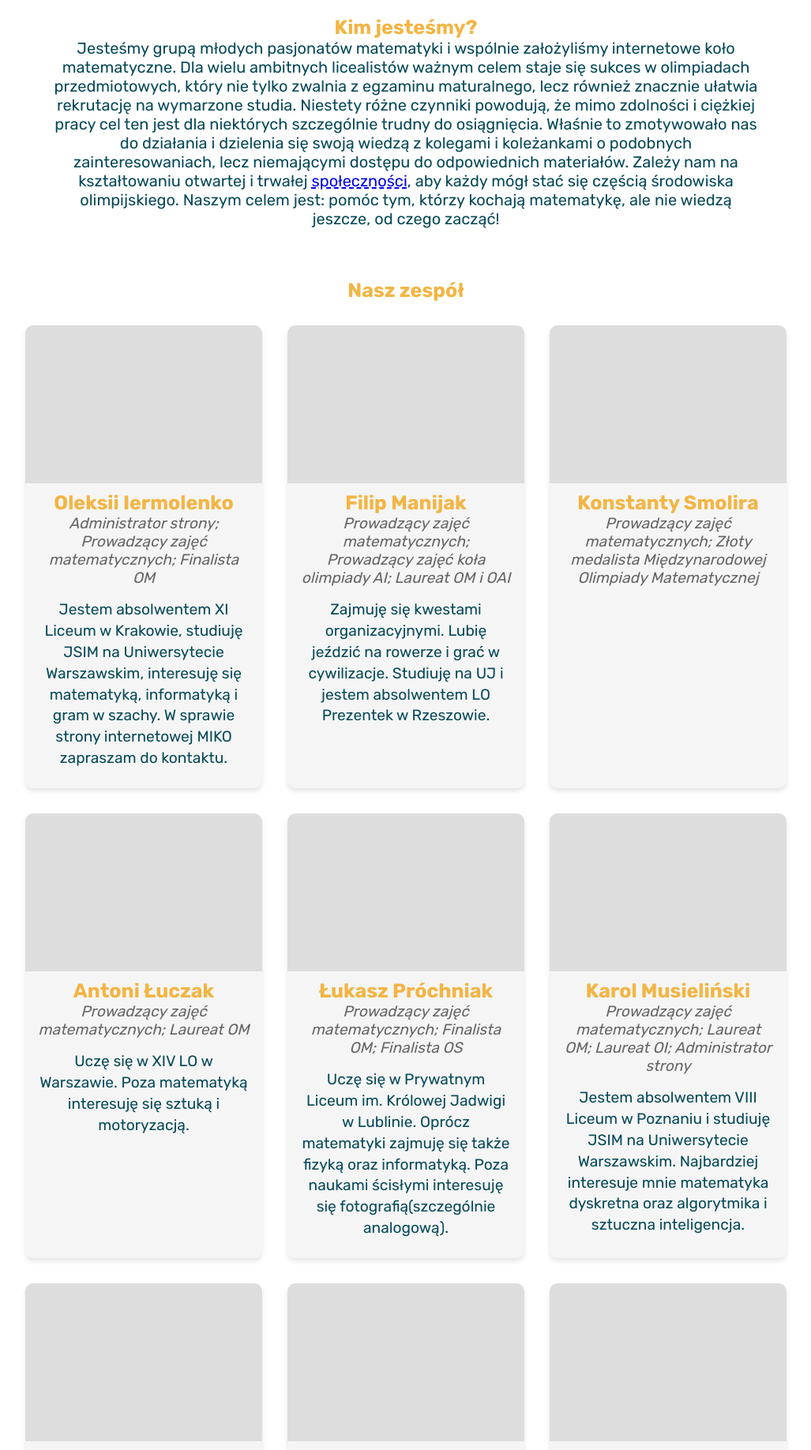
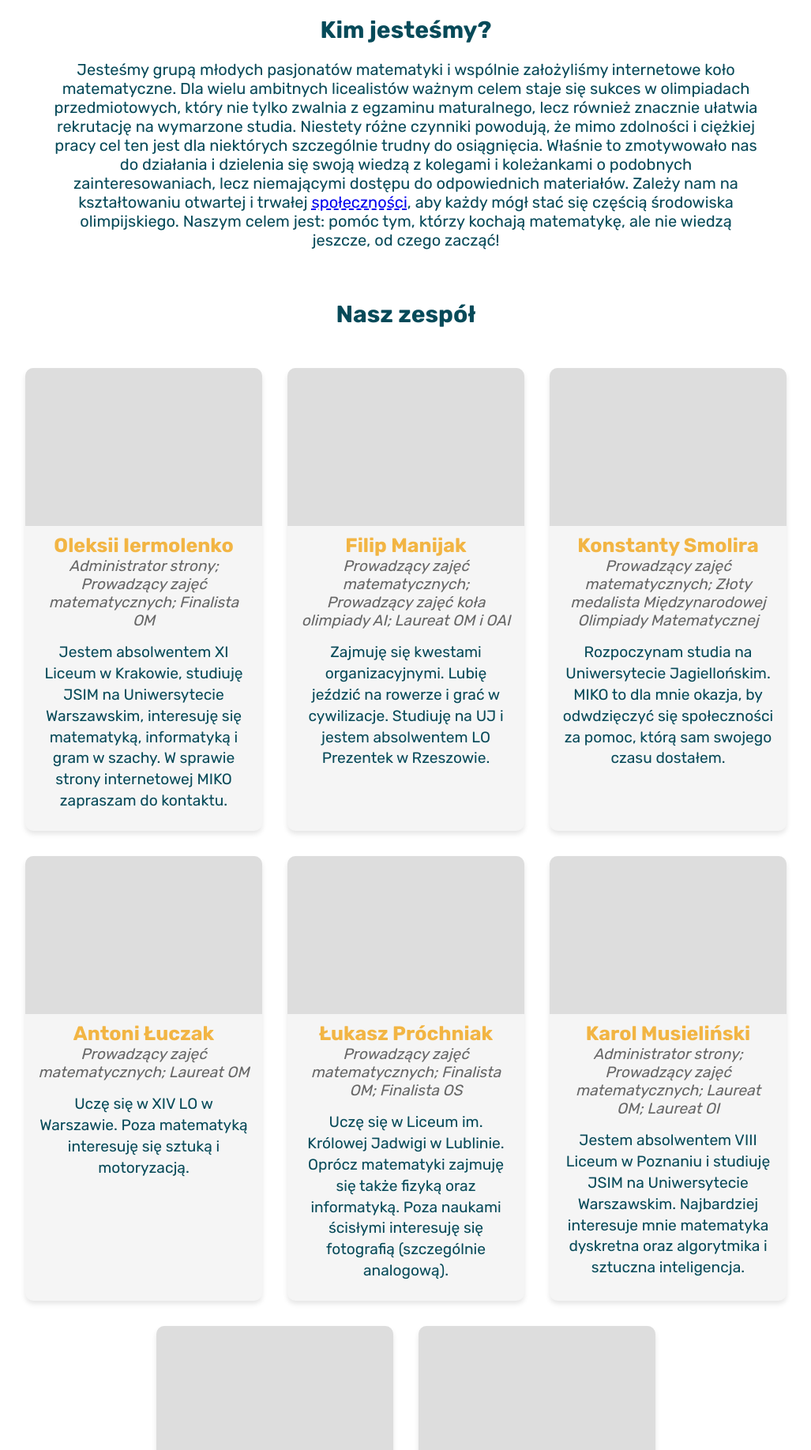
Before and after one commit to MIKOmath/MIKOsite, a Django app: page /about/ in a window 1280 px wide. Shown: the part 80-1916 px from the top of the page at 79% size, without its empty margins (126-1153 px from the left). Run offline with Django 5.2, Linux system fonts and the light colour scheme.

Commit message:
Change frontend and links

```diff
--- a/mikosite/accounts/templates/profile.html
+++ b/mikosite/accounts/templates/profile.html
@@ -5,7 +5,7 @@
 <head>
     <meta charset="UTF-8">
     <meta name="viewport" content="width=device-width, initial-scale=1.0">
-    <title>Profile</title>
+    <title>Prolif</title>
     <link rel="stylesheet" href="{% static 'styleProfile.css' %}">
 </head>
 <body>
--- a/mikosite/accounts/templates/publicprofile.html
+++ b/mikosite/accounts/templates/publicprofile.html
@@ -5,7 +5,7 @@
 <head>
     <meta charset="UTF-8">
     <meta name="viewport" content="width=device-width, initial-scale=1.0">
-    <title>{{ username }}'s Public Profile</title>
+    <title>Profil {{ username }}</title>
 
     <!-- tu jest css do profilu, trzeba zrobić nowy plik-->
         <link rel="stylesheet" href="{% static 'styleProfile.css' %}">
--- a/mikosite/accounts/templates/zarzadzanie.html
+++ b/mikosite/accounts/templates/zarzadzanie.html
@@ -5,7 +5,7 @@
 <head>
     <meta charset="UTF-8">
     <meta name="viewport" content="width=device-width, initial-scale=1.0">
-    <title>User Management</title>
+    <title>Zarządzanie</title>
     <!-- Link to external CSS file -->
     <link rel="stylesheet" href="{% static 'zarzadzanie.css' %}">
 </head>
--- a/mikosite/hintBase/templates/addsolution.html
+++ b/mikosite/hintBase/templates/addsolution.html
@@ -5,7 +5,7 @@
 <head>
     <meta charset="UTF-8">
     <meta name="viewport" content="width=device-width, initial-scale=1.0">
-    <title>Add Problem Hint</title>
+    <title>Dadaj zadanie</title>
     <!-- Link to external CSS file -->
     <link rel="stylesheet" type="text/css" href="{% static 'addsolutionSyle.css' %}">
 
--- a/mikosite/hintBase/templates/index1.html
+++ b/mikosite/hintBase/templates/index1.html
@@ -6,7 +6,7 @@
 <head>
 <meta charset="UTF-8">
 <meta name="viewport" content="width=device-width, initial-scale=1.0">
-<title>Tasks Page</title>
+<title>Baza zadań</title>
 <link rel="stylesheet" href="{% static 'hintbaseindexStyle.css' %}">
      <link rel="stylesheet" href="https://cdn.jsdelivr.net/npm/katex@0.16.9/dist/katex.min.css"
         integrity="sha384-n8MVd4RsNIU0tAv4ct0nTaAbDJwPJzDEaqSD1odI+WdtXRGWt2kTvGFasHpSy3SV" crossorigin="anonymous">
--- a/mikosite/kolomat/templates/informacje.html
+++ b/mikosite/kolomat/templates/informacje.html
@@ -3,7 +3,7 @@
 <!DOCTYPE html>
 <html lang="pl">
 <head>
-    <title>Title</title>
+    <title>Koło matematyczne</title>
     <meta charset="UTF-8">
         <meta name="viewport" content="width=device-width, initial-scale=1.0">
 
--- a/mikosite/mainSite/templates/404.html
+++ b/mikosite/mainSite/templates/404.html
@@ -4,7 +4,7 @@
 <head>
     <meta charset="UTF-8">
     <meta name="viewport" content="width=device-width, initial-scale=1.0">
-    <title>Simple Page</title>
+    <title>404</title>
     <link rel="stylesheet" href="{% static 'aboutStyle.css' %}">
 </head>
 <body>
--- a/mikosite/mainSite/templates/about.html
+++ b/mikosite/mainSite/templates/about.html
@@ -4,7 +4,7 @@
 <head>
     <meta charset="UTF-8">
     <meta name="viewport" content="width=device-width, initial-scale=1.0">
-    <title>Simple Page</title>
+    <title>O nas</title>
     <link rel="stylesheet" href="{% static 'aboutStyle.css' %}">
 </head>
 <body>
@@ -13,7 +13,7 @@
 
 
     <section id="description">
-        <h2>Kim jesteśmy?</h2>
+        <h1>Kim jesteśmy?</h1>
         <h3>Jesteśmy grupą młodych pasjonatów matematyki i wspólnie założyliśmy internetowe koło matematyczne.
             Dla wielu ambitnych licealistów ważnym celem staje się sukces w olimpiadach przedmiotowych, który nie tylko
             zwalnia z egzaminu maturalnego, lecz również znacznie ułatwia rekrutację na wymarzone studia. Niestety różne
@@ -27,7 +27,7 @@
     </section>
 
     <section id="team">
-        <h2>Nasz zespół</h2>
+        <h1>Nasz zespół</h1>
         <div class="team-tiles">
 
             <div class="team-member">
@@ -47,7 +47,7 @@
                 <div class="photo-placeholder"> </div>
                 <h2>Konstanty Smolira</h2>
                 <h3 class="role">Prowadzący zajęć matematycznych; Złoty medalista Międzynarodowej Olimpiady Matematycznej</h3>
-                <h3 class="description"></h3>
+                <h3 class="description">Rozpoczynam studia na Uniwersytecie Jagiellońskim. MIKO to dla mnie okazja, by odwdzięczyć się społeczności za pomoc, którą sam swojego czasu dostałem.</h3>
             </div>
             <div class="team-member">
                 <div class="photo-placeholder"> </div>
@@ -59,46 +59,46 @@
                 <div class="photo-placeholder"> </div>
                 <h2>Łukasz Próchniak</h2>
                 <h3 class="role">Prowadzący zajęć matematycznych; Finalista OM; Finalista OS</h3>
-                <h3 class="description">Uczę się w Prywatnym Liceum im. Królowej Jadwigi w Lublinie. Oprócz matematyki
-                    zajmuję się także fizyką oraz informatyką. Poza naukami ścisłymi interesuję się fotografią(szczególnie analogową).</h3>
+                <h3 class="description">Uczę się w Liceum im. Królowej Jadwigi w Lublinie. Oprócz matematyki
+                    zajmuję się także fizyką oraz informatyką. Poza naukami ścisłymi interesuję się fotografią (szczególnie analogową).</h3>
             </div>
             <div class="team-member">
                 <div class="photo-placeholder"> </div>
                 <h2>Karol Musieliński</h2>
-                <h3 class="role">Prowadzący zajęć matematycznych; Laureat OM; Laureat OI; Administrator strony</h3>
+                <h3 class="role">Administrator strony; Prowadzący zajęć matematycznych; Laureat OM; Laureat OI</h3>
                 <h3 class="description">Jestem absolwentem VIII Liceum w Poznaniu i studiuję JSIM na Uniwersytecie Warszawskim.
                     Najbardziej interesuje mnie matematyka dyskretna oraz algorytmika i sztuczna inteligencja.</h3>
             </div>
-            <div class="team-member">
-                <div class="photo-placeholder"> </div>
-                <h2>Miłosz Płatek</h2>
-                <h3 class="role">Prowadzący Fecebookowego Koła OMJ; Prowadzący zajęć matematycznych; Medalista MEMO oraz CAPS</h3>
-                <h3 class="description"></h3>
-            </div>
-            <div class="team-member">
-                <div class="photo-placeholder"> </div>
-                <h2>Kordian Pisarek</h2>
-                <h3 class="role">Prowadzący zajęć matematycznych; Designer strony internetowej MIKO</h3>
-                <h3 class="description"></h3>
-            </div>
+<!--            <div class="team-member">-->
+<!--                <div class="photo-placeholder"> </div>-->
+<!--                <h2>Miłosz Płatek</h2>-->
+<!--                <h3 class="role">Prowadzący Facebookowego Koła OMJ; Prowadzący zajęć matematycznych; Medalista MEMO oraz CAPS</h3>-->
+<!--                <h3 class="description"></h3>-->
+<!--            </div>-->
+<!--            <div class="team-member">-->
+<!--                <div class="photo-placeholder"> </div>-->
+<!--                <h2>Kordian Pisarek</h2>-->
+<!--                <h3 class="role">Prowadzący zajęć matematycznych; Designer strony internetowej MIKO</h3>-->
+<!--                <h3 class="description"></h3>-->
+<!--            </div>-->
             <div class="team-member">
                 <div class="photo-placeholder"> </div>
                 <h2>Tymoteusz Stępkowski</h2>
                 <h3 class="role">Prowadzący zajęć AI; Laureat OAI; Finalista OM; Finalista OI</h3>
-                <h3 class="description">Jestem uczniem Uniwersyteckiego Liceum Ogólnokształcącego w Toruniu. Pasjonuję się informatyką, a w szczególności programowaniem. Lubię dzielić się wiedzą i doświadczeniem.</h3>
+                <h3 class="description">Jestem uczniem Uniwersyteckiego Liceum Ogólnokształcącego w Toruniu. Pasjonuję się informatyką, a w szczególności programowaniem.</h3>
             </div>
-            <div class="team-member">
-                <div class="photo-placeholder"> </div>
-                <h2>Jakub Podhajski</h2>
-                <h3 class="role">Pomoc w tworzeniu frontend'u</h3>
-                <h3 class="description"></h3>
-            </div>
-            <div class="team-member">
-                <div class="photo-placeholder"></div>
-                <h2>Igor Stec</h2>
-                <h3 class="role">Pomoc w tworzeniu frontend'u</h3>
-                <h3 class="description"></h3>
-            </div>
+<!--            <div class="team-member">-->
+<!--                <div class="photo-placeholder"> </div>-->
+<!--                <h2>Jakub Podhajski</h2>-->
+<!--                <h3 class="role">Pomoc w tworzeniu frontendu </h3>-->
+<!--                <h3 class="description"></h3>-->
+<!--            </div>-->
+<!--            <div class="team-member">-->
+<!--                <div class="photo-placeholder"></div>-->
+<!--                <h2>Igor Stec</h2>-->
+<!--                <h3 class="role">Pomoc w tworzeniu frontendu </h3>-->
+<!--                <h3 class="description"></h3>-->
+<!--            </div>-->
             <div class="team-member">
                 <div class="photo-placeholder"> </div>
                 <h2>Prowadzący kółek</h2>
--- a/mikosite/mainSite/templates/footer.html
+++ b/mikosite/mainSite/templates/footer.html
@@ -2,7 +2,6 @@
 
 
 <head>
-    <title>Footer Design</title>
     <meta charset="utf-8">
     <meta name="viewport" content="width=device-width, initial-scale=1">
     <link rel="stylesheet" href="{% static 'mainSite/footerStyle.css' %}">
@@ -24,17 +23,16 @@
                 <div class="footer-col">
                     <h4>Kontakt</h4>
                     <ul>
-                        <li><a href="#">kontakt@mikomath.org</a></li>
-
+                        <li><a style="text-transform: lowercase" href="mailto:mikosekretariat@gmail.com">mikosekretariat@gmail.com</a></li>
                     </ul>
                 </div>
                 <div class="footer-col">
                     <h4>Sociale</h4>
                     <div class="social-links">
-                        <a href="#"><i class="fab fa-facebook-f"></i></a>
-                        <a href="#"><i class="fab fa-discord"></i></a>
-                        <a href="#"><i class="fab fa-youtube"></i></a>
-                        <a href="#"><i class="fab fa-github"></i></a>
+                        <a href="https://www.facebook.com/koloolimpijskieMIKO"><i class="fab fa-facebook-f"></i></a>
+                        <a href="https://discord.gg/nA8CjrPqGM"><i class="fab fa-discord"></i></a>
+                        <a href="https://www.youtube.com/@PolskiAOPS"><i class="fab fa-youtube"></i></a>
+                        <a href="https://github.com/xAlpaca/MIKOProd"><i class="fab fa-github"></i></a>
                     </div>
                 </div>
             </div>
--- a/mikosite/mainSite/templates/header.html
+++ b/mikosite/mainSite/templates/header.html
@@ -2,7 +2,6 @@
 
 
 <head>
-    <title>Footer Design</title>
     <meta charset="utf-8">
     <meta name="viewport" content="width=device-width, initial-scale=1">
     <link rel="stylesheet" href="{% static 'mainSite/headerStyle.css' %}">
@@ -25,7 +24,7 @@
     </button>
     <ul class="navbar-center">
         <li><a href="/" {% if request.path == '/' %}id="current"{% endif %}>HOME</a></li>
-        <li><a href="/kolomatematyczne" {% if request.path == '/kolomatematyczne/' %}id="current"{% endif %}>KOŁO MATEMATYCZNE</a></li>
+        <li><a href="/kolo" {% if request.path == '/kolomatematyczne/' %}id="current"{% endif %}>KOŁO MATEMATYCZNE</a></li>
         <li><a href="/about" {% if request.path == '/about/' %}id="current"{% endif %}>O NAS</a></li>
         <li><a href="#" {% if request.path == '/bazahintow/' %}id="current"{% endif %}>BAZA ZADAŃ</a></li>
         <li class="profile-item"><a href="#" {% if request.path == '/profile/' %}id="current"{% endif %}>PROFIL</a></li>
--- a/mikosite/mainSite/templates/roadmap.html
+++ b/mikosite/mainSite/templates/roadmap.html
@@ -4,7 +4,7 @@
 <head>
     <meta charset="UTF-8">
     <meta name="viewport" content="width=device-width, initial-scale=1.0">
-    <title>Simple Page</title>
+    <title>Drogowskaz olimpijczyka</title>
     <link rel="stylesheet" href="{% static 'roadmapStyle.css' %}">
 </head>
 <body>
--- a/mikosite/mikosite/urls.py
+++ b/mikosite/mikosite/urls.py
@@ -24,6 +24,6 @@ urlpatterns = [
     path('admin/', admin.site.urls),
     path("", include("mainSite.urls")),
     path('', include('accounts.urls')),
-    path('kolomatematyczne/', include('kolomat.urls')),
+    path('kolo/', include('kolomat.urls')),
     path("bazahintow/", include("hintBase.urls")),
 ] + static(settings.MEDIA_URL, document_root=settings.MEDIA_ROOT)
--- a/requirements.txt
+++ b/requirements.txt
@@ -1,9 +1,9 @@
+babel
 django
-babel
+django_formtools
+django-redis
 django_taggit
-django_formtools
 fuzzywuzzy
 Pillow
 python-Levenshtein
 pytz
-django-redis
```
Also changed, not shown: mikosite/mainSite/templates/index.html (+16 -10 lines), mikosite/mikosite/settings.py (+29 -25 lines), 1 other file.
